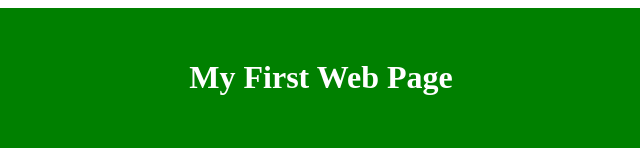
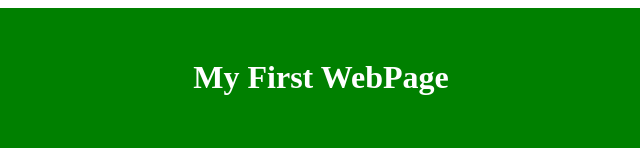
Before and after one commit to ChyziCodes/TechyJauntAssignment, a plain HTML site: page index.html in a window 1280 px wide. Shown: the top 163 px of the page, 319-959 px from the left. Drawn offline with Linux system fonts and the light colour scheme.

Commit message:
recent commit

```diff
--- a/index.html
+++ b/index.html
@@ -33,7 +33,7 @@
 
     <div>
         <div style="background-color: green; padding: 30px; text-align: center;">
-            <h1 style="color: white;">My First Web Page</h1>
+            <h1 style="color: white;">My First WebPage</h1>
         </div>
 
         <div>
```
